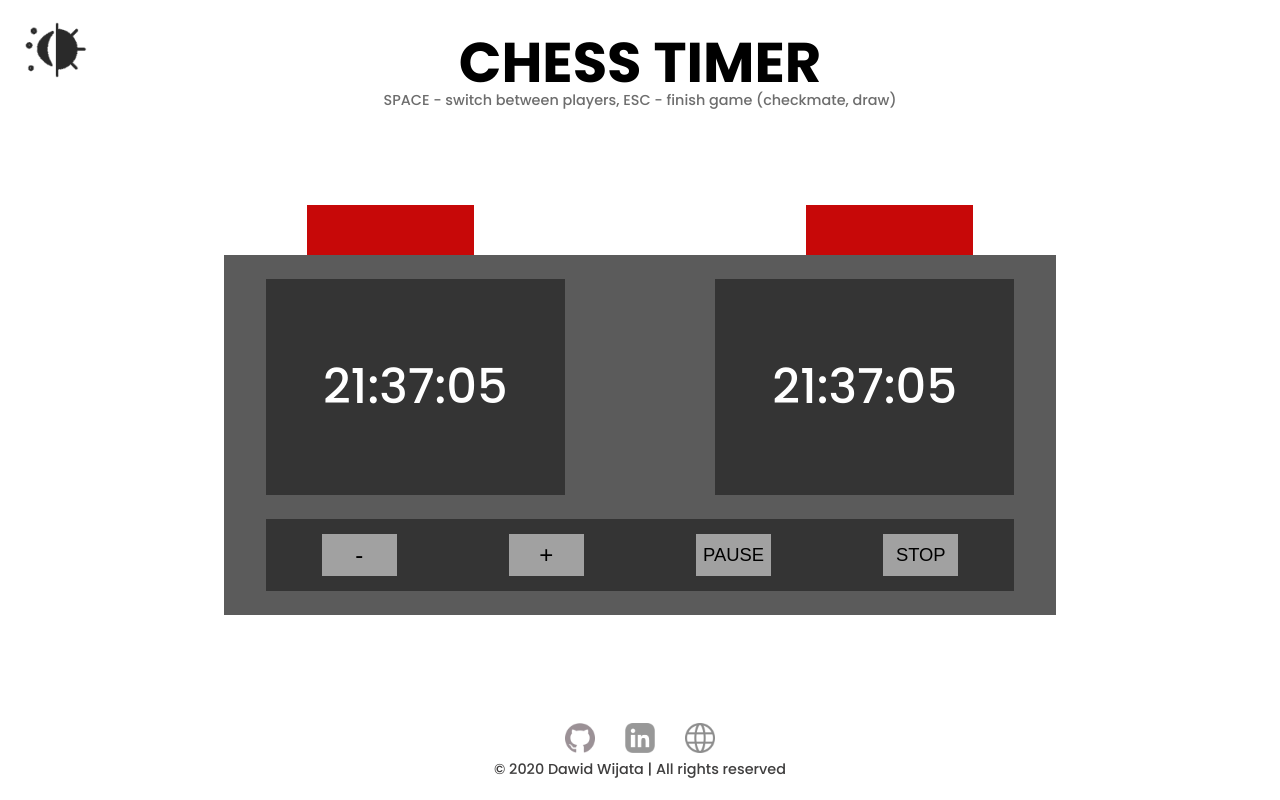
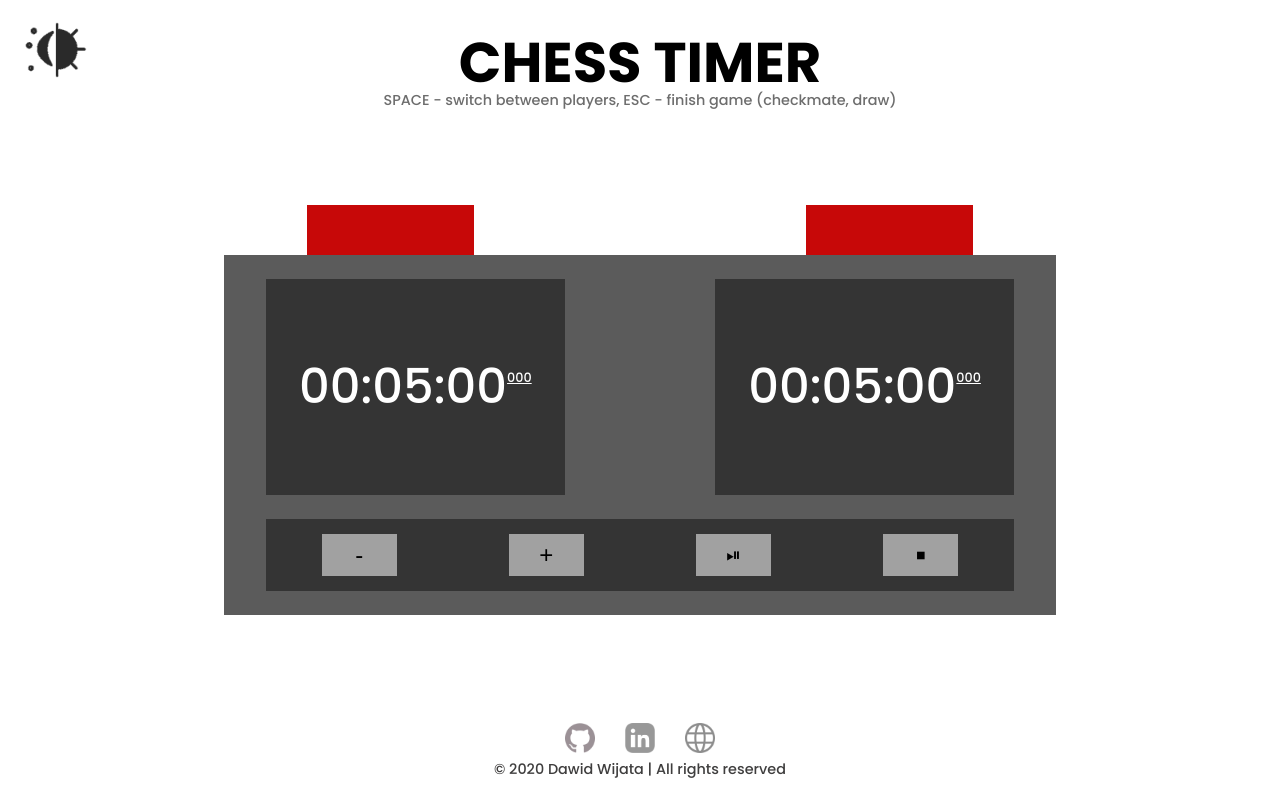
Before and after one commit to BordowyRydwan/chess-timer, a Vue app: page / in a window 1280 px wide. Built offline with nearby package versions, Linux system fonts and the light colour scheme.

Commit message:
Programming add and subtract buttons

```diff
--- a/src/components/Timer.vue
+++ b/src/components/Timer.vue
@@ -2,28 +2,95 @@
   <div class="timer">
     <div class="timer__counter-container">
       <p name="time_left">
-        21:37:05
+        {{displayTimeLeft}} <span class="miliseconds">{{displayMsLeft}}</span>
       </p>
       <p name="time_right">
-        21:37:05
+        {{displayTimeRight}} <span class="miliseconds">{{displayMsRight}}</span>
       </p>
     </div>
     <div class="timer__buttons">
-      <button name="time_substract">-</button>
-      <button name="time_add">+</button>
-      <button name="pause">PAUSE</button>
-      <button name="stop">STOP</button>
+      <button name="time_substract" @click="subtractMinute">-</button>
+      <button name="time_add" @click="addMinute">+</button>
+      <button name="pause">⏯︎</button>
+      <button name="stop">⏹︎</button>
     </div>
   </div>
 </template>
 
 <script>
+const MILISECONDS_IN_HOUR = 1000 * 60 * 60;
+const MILISECONDS_IN_MINUTE = 1000 * 60;
+const MILISECONDS_IN_SECOND = 1000;
+
 export default {
   name: 'Timer',
   data(){
     return{
-      timeLeft: 360,
-      timeRight: 360
+      timeLeft: 300000,
+      timeRight: 300000,
+      turn: 0,
+    }
+  },
+  computed: {
+    displayTimeLeft: function () {
+      return this.timeFromMiliseconds(this.timeLeft).time;
+    },
+
+    displayMsLeft: function () {
+      return this.timeFromMiliseconds(this.timeLeft).ms;
+    },
+
+    displayTimeRight: function () {
+      return this.timeFromMiliseconds(this.timeRight).time;
+    },
+
+    displayMsRight: function () {
+      return this.timeFromMiliseconds(this.timeRight).ms;
+    }
+  },
+  methods: {
+    timeFromMiliseconds: function (totalMiliseconds) {
+      const hours = this.fillString(Math.floor(totalMiliseconds / MILISECONDS_IN_HOUR), 2);
+      const minutes = this.fillString(Math.floor(totalMiliseconds / MILISECONDS_IN_MINUTE) % 60, 2);
+      const seconds = this.fillString(Math.floor(totalMiliseconds / MILISECONDS_IN_SECOND) % 60, 2);
+      const miliseconds = this.fillString(totalMiliseconds % 1000, 3);
+
+      return {
+        time: `${hours}:${minutes}:${seconds}`,
+        ms: miliseconds
+      };
+    },
+
+    fillString: function (num, size) {
+      const diff = size - num.toString().length;
+
+      if(diff >= 0){
+        return '0'.repeat(diff) + num;
+      }
+      else {
+        throw new Error('Size has to be greater or equal to num');
+      }
+    },
+
+    addMinute: function () {
+      this.timeLeft += MILISECONDS_IN_MINUTE;
+      this.timeRight += MILISECONDS_IN_MINUTE;
+    },
+
+    subtractMinute: function () {
+      if(this.timeLeft <= MILISECONDS_IN_MINUTE){
+        this.timeLeft = 0;
+      }
+      else{
+        this.timeLeft -= MILISECONDS_IN_MINUTE;
+      }
+
+      if(this.timeRight <= MILISECONDS_IN_MINUTE){
+        this.timeRight = 0;
+      }
+      else{
+        this.timeRight -= MILISECONDS_IN_MINUTE;
+      }
     }
   }
 }
@@ -94,6 +161,12 @@ export default {
     }
   }
 
+  .miliseconds{
+    font-size: 0.8rem;
+    text-decoration: underline;
+    transform: translateY(-50%);
+  }
+
   .timer__buttons{
     display: flex;
     flex-direction: row;
```
Also changed, not shown: 1 other file (tests, documents, lock files or other folders).
